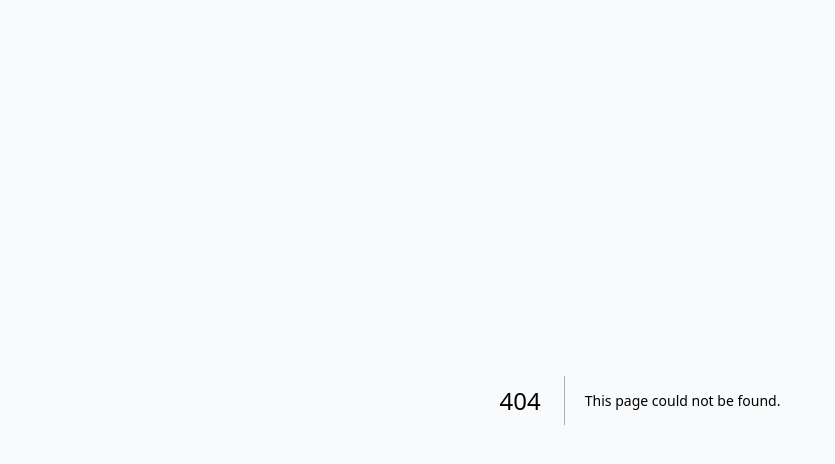
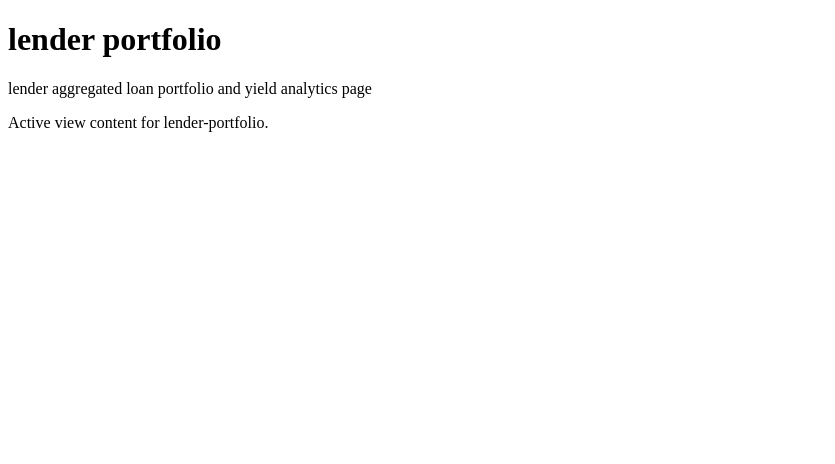
Before and after one commit to durgacharan193/Credit-Scoring-Platform, a Next.js app in the folder frontend/: page /dashboard/lender/portfolio in a window 1280 px wide. Before the commit this address had no page. Shown: the top 464 px of the page, without its empty margins (0-835 px from the left). Built offline with nearby package versions, Linux system fonts and the light colour scheme.

Commit message:
feat(frontend): implement lender-portfolio view for lender aggregated loan portfolio and yield analytics page

```diff
--- /dev/null
+++ b/frontend/src/pages/dashboard/lender/portfolio.tsx
@@ -0,0 +1,18 @@
+import React from 'react';
+
+/**
+ * lender aggregated loan portfolio and yield analytics page
+ */
+export default function LenderPortfolioPage() {
+  return (
+    <div className="dashboard-container p-6">
+      <header className="mb-6">
+        <h1 className="text-2xl font-bold tracking-tight capitalize">lender portfolio</h1>
+        <p className="text-muted-foreground">lender aggregated loan portfolio and yield analytics page</p>
+      </header>
+      <div className="rounded-lg border bg-card p-6 shadow-sm">
+        <p>Active view content for lender-portfolio.</p>
+      </div>
+    </div>
+  );
+}
```
